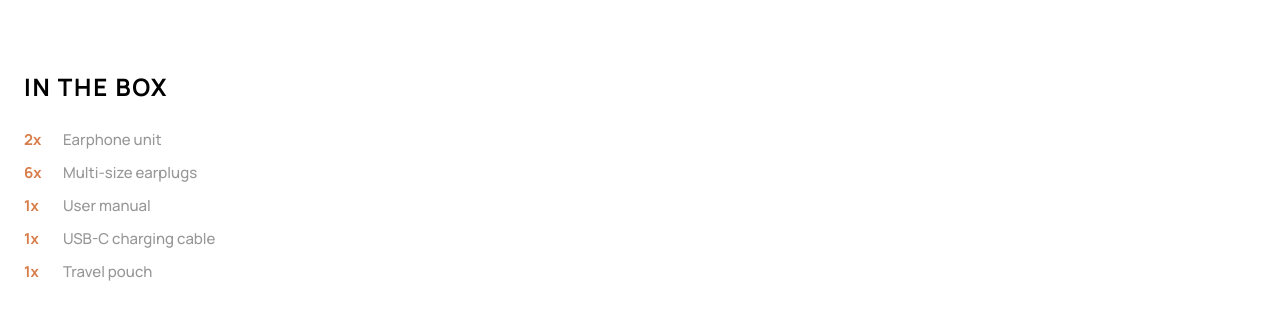
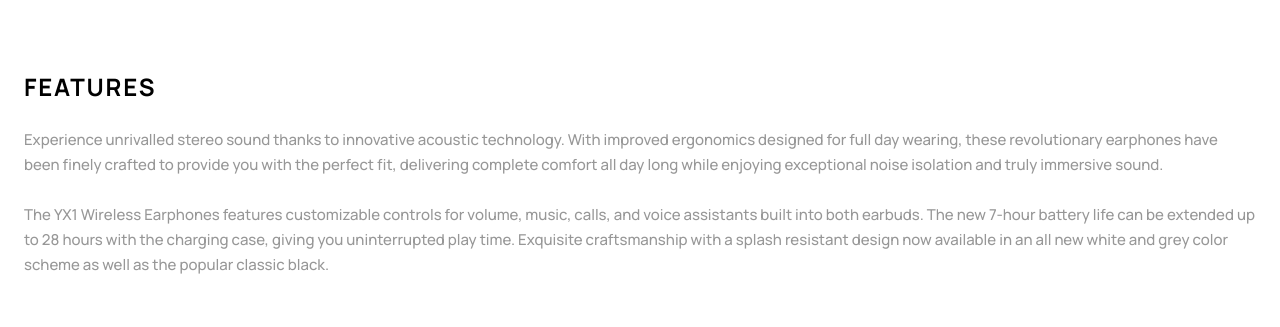
Before and after one commit to AndrejG231/Audiophile-e-commerce-website, a React app in the folder web/: page /product/yx1-earphones in a window 1280 px wide. Shown: the part 455-782 px from the top of the page. Built offline with nearby package versions, Linux system fonts and the light colour scheme.

Commit message:
Feat: added product features

```diff
--- /dev/null
+++ b/web/src/components/product_features/index.tsx
@@ -0,0 +1,29 @@
+import React, { FC } from "react";
+import styled from "styled-components";
+
+import { InTheBoxTitle } from "../product_in_box/styles";
+
+type props = {
+  features: string;
+};
+
+const Container = styled.div`
+  margin: 88px 24px 88px 24px;
+`;
+
+const Features = styled.p`
+  margin-top: 24px;
+  ${({ theme }) => theme.fonts.body};
+  white-space: pre-line;
+`;
+
+const ProductFeatures: FC<props> = ({ features }) => {
+  return (
+    <Container>
+      <InTheBoxTitle>Features</InTheBoxTitle>
+      <Features>{features}</Features>
+    </Container>
+  );
+};
+
+export default ProductFeatures;
--- a/web/src/pages/Product.tsx
+++ b/web/src/pages/Product.tsx
@@ -4,6 +4,7 @@
 import products from "../data/products";
 import ProductMainContainer from "../components/product_main_container";
 import ProductInBox from "../components/product_in_box";
+import ProductFeatures from "../components/product_features";
 
 const resovleProduct = (productKey: string) => {
   return products.find((product) => {
@@ -32,6 +33,7 @@
         isNew={product.new}
         price={product.price}
       />
+      <ProductFeatures features={product.features} />
       <ProductInBox contents={product.includes} />
     </>
   );
```
